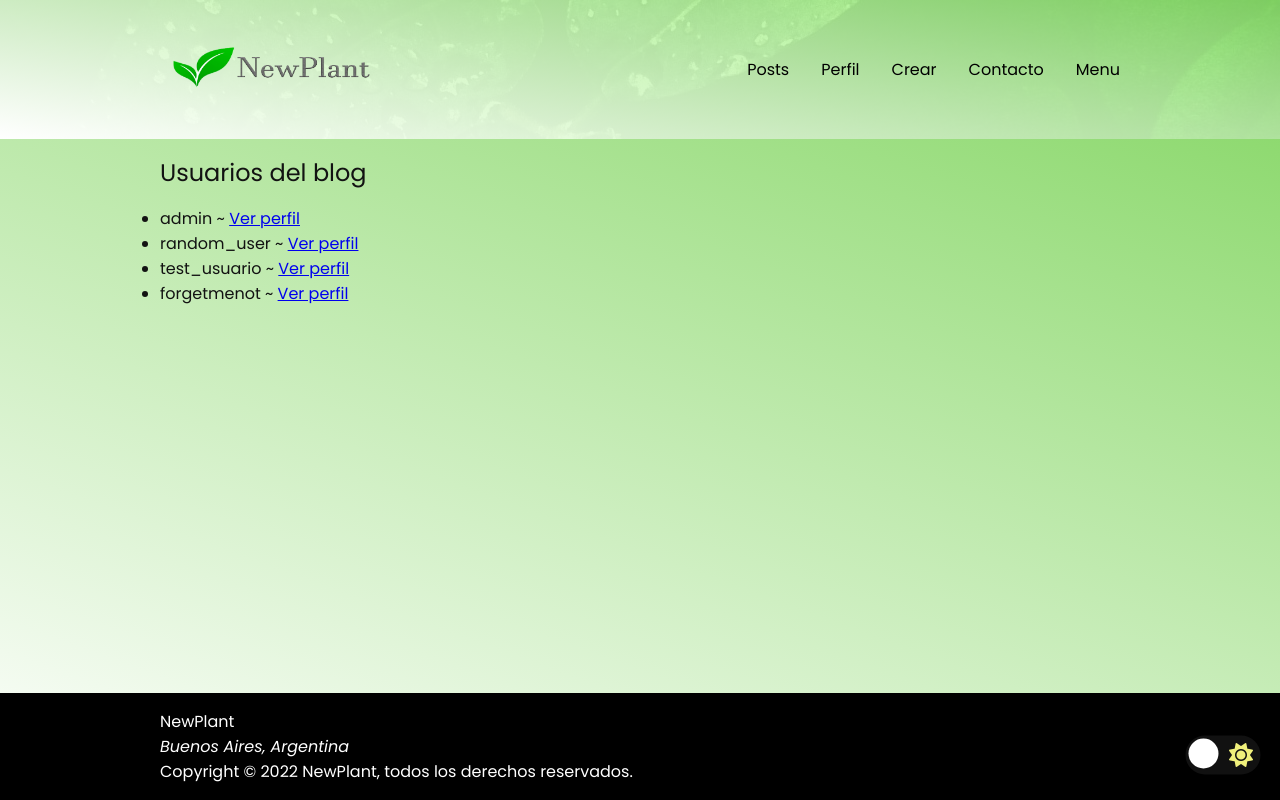
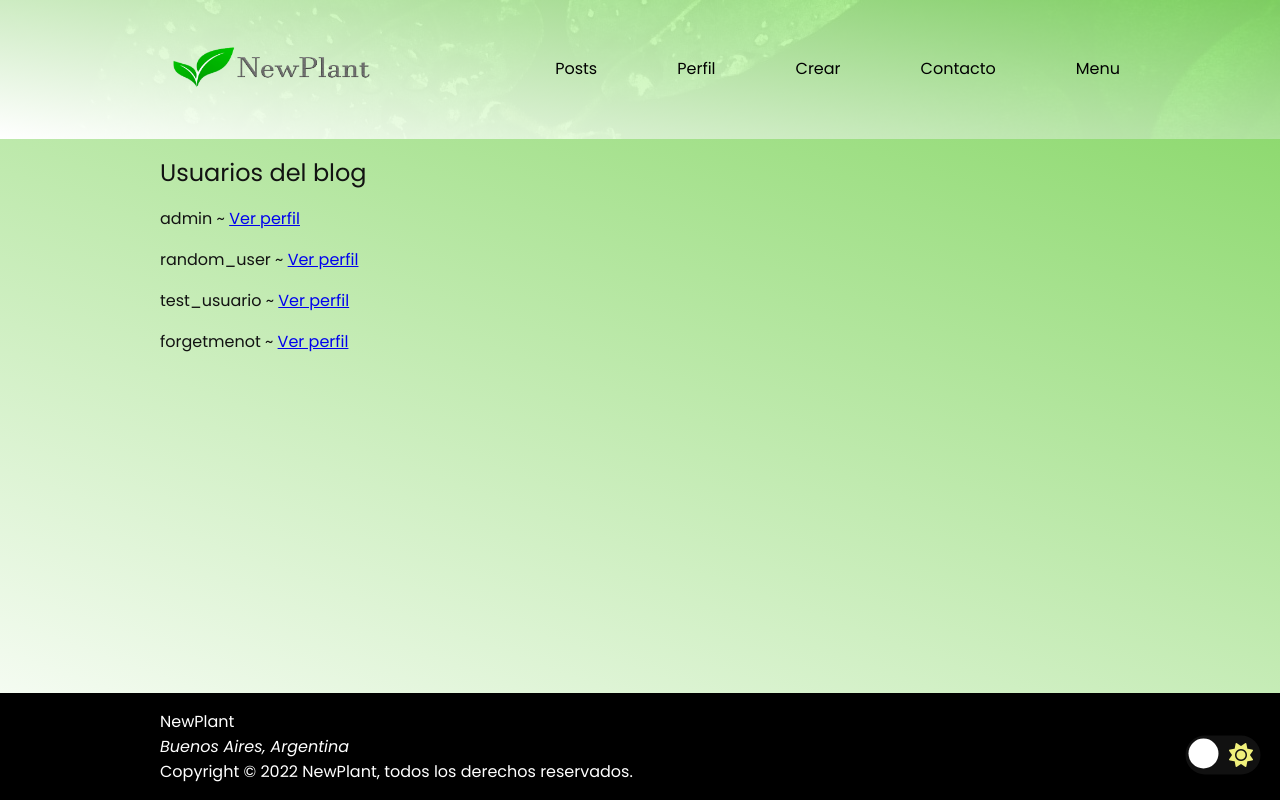
Before and after one commit to bmirandach/tp-diploweb, a Flask app: page /usuarios in a window 1280 px wide. Run offline with Flask 2, Linux system fonts and the light colour scheme; a user stored in the database is signed in; data comes from the database, SQL or seed files in the repository; both versions use the stored data as it was after the commit; some libraries are stand-ins or nearby versions.

Commit message:
menu mobile
se agregó un menu para pantallas pequeñas
se modifico el template users (se sacó la clase container, se agregó users)

```diff
--- a/app/static/css/dark.css
+++ b/app/static/css/dark.css
@@ -43,8 +43,13 @@ body.dark {
   background-color: var(--primary-hover);
 }
 
+.dark .hamburger,
+.dark .hamburger::before,
+.dark .hamburger::after {
+  background: rgba(235, 235, 235, .87);
+}
+
 .dark .navbar {
-  /* #132e09d2 */
   background: linear-gradient(10deg, #070e05f0, #132e09d2), url(../img/hero.jpg);
 }
 
@@ -54,6 +59,16 @@ body.dark {
 
 .dark .navbar__link:hover {
   border-bottom: 3px solid #96f571d2;
+}
+
+.dark .navbar__menu {
+  background: #212121;
+}
+
+@media only screen and (min-width: 992px) {
+  .dark .navbar__menu {
+    background: transparent;
+  }
 }
 
 .dark .post__image {
--- a/app/static/css/layout.css
+++ b/app/static/css/layout.css
@@ -9,8 +9,9 @@
 }
 
 :root {
-  --primary: #121212;
+  --text: #121212;
   --bezier: cubic-bezier(0.19, 1, 0.22, 1);
+  --primary: #96f571d2;
 }
 
 ::-moz-selection {
@@ -116,24 +117,159 @@ main {
   }
 }
 
-.navbar__link {
-  width: 220px;
-  height: 100px;
-  text-decoration: none;
-  color: #000;
+.navbar::after {
+  content: '';
+  clear: both;
+  display: block;
 }
 
-.navbar__link:hover {
+.navbar__menu {
+  position: absolute;
+  top: 100%;
+  right: 0%;
+  background: #ebebeb;
+  height: 0;
+  /* max-height: 0; */
+  /* transition: max-height 0.15s ease-out, visibility 0.15s;
+  visibility: hidden; */
+  overflow: hidden;
+}
+
+@media only screen and (min-width: 769px) {
+  .navbar__menu {
+    right: 12.5rem;
+  }
+}
+
+@media only screen and (min-width: 992px) {
+  .navbar__menu {
+    background: transparent;
+    height: auto;
+    /* position: relative; */
+    /* float: right; */
+    right: 10rem;
+    top: 3.5rem;
+    visibility: visible;
+  }
+
+  .navbar__menu li {
+    display: inline-block;
+  }
+}
+
+.navbar__menu--open {
+  /* max-height: 500px;
+  transition: max-height 0.25s ease-in;
+  visibility: visible; */
+  height: auto;
+  z-index: 5;
+}
+
+.navbar__link {
+  color: #000;
+  display: block;
+  padding: 2em 2em 2em 1.5em;
+  text-decoration: none;
+}
+
+.navbar__link:hover,
+.navbar__link:focus {
+  background: var(--primary);
+  color: #4d4d4d;
+}
+
+@media only screen and (min-width: 992px) {
+  .navbar__link {
+    margin-left: 3em;
+    padding: 0;
+  }
+
+  .navbar__link:hover,
+  .navbar__link:focus {
+    background: transparent;
     border-bottom: 3px solid #80a06f;
   }
+}
 
+.navbar__list {
+  list-style: none;
+  margin: 0;
+  padding: 0;
+}
+
+@media only screen and (min-width: 992px) {
   .navbar__list {
     display: flex;
     align-items: center;
     column-gap: 2rem;
     list-style-type: none;
   }
+}
 
+.navbar__logo {
+  height: 100px;
+  padding: 0;
+  width: 220px;
+}
+
+.navbar__toggle {
+  cursor: pointer;
+  padding: .5rem;
+  position: absolute;
+  right: 1rem;
+  top: 2.5rem;
+}
+
+@media only screen and (min-width: 769px) {
+  .navbar__toggle {
+    right: 12.5rem;
+  }
+}
+
+@media only screen and (min-width: 992px) {
+  .navbar__toggle {
+    display: none;
+  }
+}
+
+.hamburger,
+.hamburger::before,
+.hamburger::after {
+  background: var(--text);
+  border-radius: 2px;
+  content: '';
+  display: block;
+  height: 3px;
+  transition: all ease-in-out 500ms;
+  width: 1.75em;
+}
+
+/* linea superior */
+.hamburger::before {
+  transform: translateY(-7px);
+}
+
+/* linea inferior */
+.hamburger::after {
+  transform: translateY(4px);
+}
+
+/* la hamburguesa pasa a ser X */
+.navbar__toggle--open .hamburger {
+  background: #00b100;
+  transform: rotate(45deg);
+}
+
+/* linea superior se oculta */
+.navbar__toggle--open .hamburger::before {
+  opacity: 0;
+}
+
+/* linea inferior gira para formar la X */
+.navbar__toggle--open .hamburger::after {
+  background: #00b100;
+  transform: translateY(-3px) rotate(-90deg);
+}
 
 /* ESTO ES PARA INDEX*/
 .container {
@@ -609,3 +746,12 @@ h4.hero__title {
 .profile__button {
   width: 100%;
 }
+
+/* USERS */
+.users {
+  list-style-type: none;
+}
+
+.users li {
+  padding-top: 1rem;
+}
--- a/app/static/js/layout.js
+++ b/app/static/js/layout.js
@@ -1,3 +1,6 @@
+/*--------------------------------------*/
+/* muestra/oculta submenu del nav       */
+/*--------------------------------------*/
 let subMenu = document.getElementById("subMenu");
 
 function toggleMenu()
@@ -7,27 +10,31 @@ function toggleMenu()
 
 document.addEventListener("DOMContentLoaded", function (event) {
   //código a ejecutar cuando el DOM está listo para recibir acciones
-  var alertElem
-  alertElem = document.getElementById('alerts')
+
+  /*--------------------------------------*/
+  /* muestra la alerta por 2.5 seg        */
+  /*--------------------------------------*/
+  const alertElem = document.getElementById('alerts')
   if (typeof (alertElem) != 'undefined' && alertElem != null) {
-    alertElem.style.display = 'block';
-    alertElem.classList.remove('height');
+    alertElem.style.display = 'block'
+    alertElem.classList.remove('height')
     setTimeout(() => {
-      alertElem.style.display = 'none';
-  }, 2500);
-
+      alertElem.style.display = 'none'
+    }, 2500);
   }
 
-  const checkbox = document.getElementById('checkbox');
-
-  const is_dark = localStorage.getItem('dark-theme');
+  /*----------------------------------------------*/
+  /* aplica/quita el tema oscuro y guarda el dato */
+  /*----------------------------------------------*/
+  const checkbox = document.getElementById('checkbox')
+  const is_dark = localStorage.getItem('dark-theme')
   if (is_dark === 'true') {
     if (!document.body.classList.contains('dark')) {
-      document.body.classList.add('dark');
+      document.body.classList.add('dark')
     }
   } else {
     if (document.body.classList.contains('dark')) {
-      document.body.classList.remove('dark');
+      document.body.classList.remove('dark')
     }
   }
 
@@ -38,7 +45,16 @@ document.addEventListener("DOMContentLoaded", function (event) {
     } else {
       localStorage.setItem('dark-theme', 'false')
     }
+  })
 
+  /*--------------------------------------*/
+  /* menu mobile y pequeñas pantallas     */
+  /*--------------------------------------*/
+  const symmenu = document.getElementById('navbar__toggle')
+  const menu = document.getElementById('navbar__menu')
+  symmenu.addEventListener('click', function () {
+    menu.classList.toggle('navbar__menu--open')
+    this.classList.toggle('navbar__toggle--open')
   })
 
 });
--- a/app/templates/layout.html
+++ b/app/templates/layout.html
@@ -21,7 +21,7 @@
 <body>
   <header>
     <nav class="navbar">
-      <a href="{{url_for('index')}}"><img class="navbar__link" href="{{url_for('index')}}" src="{{ url_for('static', filename='img/logo.png') }}" alt=""></a>
+      <a href="{{url_for('index')}}"><img class="navbar__logo" href="{{url_for('index')}}" src="{{ url_for('static', filename='img/logo.png') }}" alt=""></a>
 <!--      <ul class="navbar__list">
         {% if current_user.is_anonymous %}
           <li><a class="navbar__link" href="{{ url_for('create_user') }}">Crear cuenta</a></li>
@@ -42,6 +42,7 @@
           {% endif %}
         {% endif %}
         <li><a class="navbar__link" href="{{ url_for('contact') }}">Contacto</a></li>-->
+      <div class="navbar__menu" id="navbar__menu">
         <ul class="navbar__list">
           <li><a class="navbar__link" href="{{ url_for('contents') }}">Posts</a></li>
           {% if not current_user.is_anonymous %}
@@ -55,6 +56,13 @@
           {% endif %}
           <li onclick="toggleMenu()"><a class="navbar__link" href="#">Menu</a></li>
         </ul>
+      </div>
+
+      <!-- Menu btn that toggles onClick and changes appearance ( .menu-toggle CSS ) -->
+      <div class="navbar__toggle" id="navbar__toggle">
+        <div class="hamburger"></div>
+      </div>
+
     </nav>
     {% block header %}
     {% endblock %}
--- a/app/templates/users.html
+++ b/app/templates/users.html
@@ -3,11 +3,10 @@
 
 {% block main %}
 <h2 class="title title--normal">Usuarios del blog</h2>
-<div class="container">
-  <ul>
-    {% for user in list_users %}
-    <li>{{user.username}} ~ <a href="{{url_for('profile', user_id=user.id)}}">Ver perfil</a></li>
-    {% endfor %}
-  </ul>
-</div>
+<ul class="users">
+  {% for user in list_users %}
+  <li>{{user.username}} ~ <a href="{{url_for('profile', user_id=user.id)}}">Ver perfil</a></li>
+  {% endfor %}
+</ul>
+
 {% endblock %}
```
Also changed, not shown: other parts of app/static/css/layout.css (+16 -15 lines), blog.db. Lines whose indentation alone changed are shown as unchanged.
